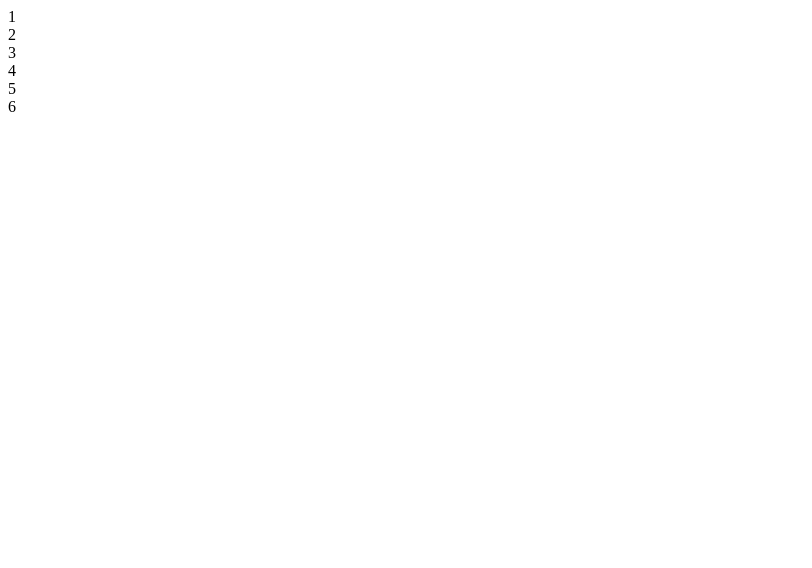
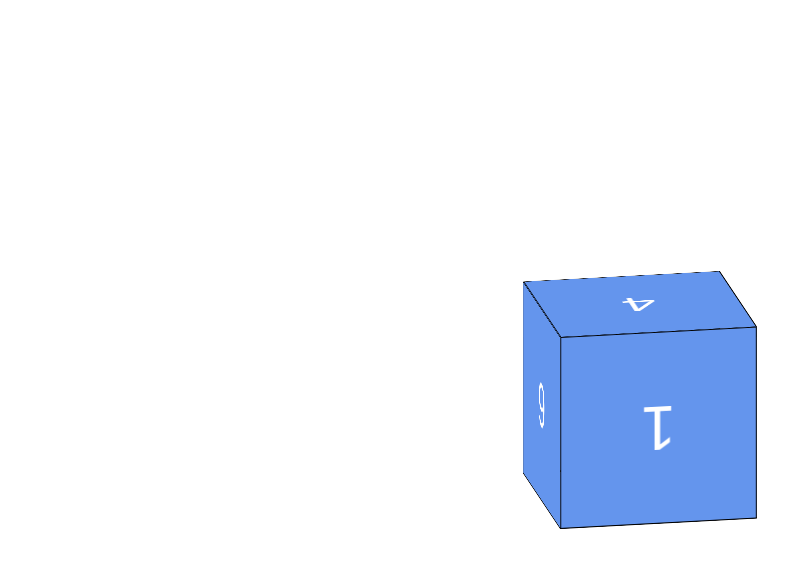
Before and after one commit to Gouseppe/prueba, a plain HTML site: page index.html in a window 1280 px wide. Shown: the whole page, without its empty margins (0-812 px from the left). Drawn offline with Linux system fonts and the light colour scheme.

Commit message:
esta terminado

```diff
--- a/index.html
+++ b/index.html
@@ -1,19 +1,22 @@
 <!DOCTYPE html>
 <html lang="en">
-<head>
-    <meta charset="UTF-8">
-    <meta http-equiv="X-UA-Compatible" content="IE=edge">
-    <meta name="viewport" content="width=device-width, initial-scale=1.0">
+  <head>
+    <meta charset="UTF-8" />
+    <meta http-equiv="X-UA-Compatible" content="IE=edge" />
+    <meta name="viewport" content="width=device-width, initial-scale=1.0" />
     <title>Document</title>
-</head>
-<body>
-    <div class="cubo">
-        <div class="lado-superior">1</div>
-        <div class="lado-izquierdo">2</div>
-        <div class="lado-derecho">3</div>
-        <div class="lado-frontal">4</div>
-        <div class="lado-trasero">5</div>
-        <div class="lado-inferior">6</div>
+    <link rel="stylesheet" href="src/cubo.css" />
+  </head>
+  <body>
+    <div class="envoltorio">
+      <div class="cubo">
+        <div class="lado-superior lado">2</div>
+        <div class="lado-izquierdo lado">5</div>
+        <div class="lado-derecho lado">6</div>
+        <div class="lado-frontal lado">1</div>
+        <div class="lado-trasero lado">3</div>
+        <div class="lado-inferior lado">4</div>
+      </div>
     </div>
-</body>
+  </body>
 </html>
--- a/src/cubo.css
+++ b/src/cubo.css
@@ -2,4 +2,64 @@
     margin: 0px;
     padding: 0px;
     box-sizing: border-box;
+    font-family: sans-serif;
 }
+
+.envoltorio{
+    min-width: 100vw;
+    min-height: 100vh;
+    display: grid;
+    place-items: center;
+}
+
+.cubo{
+    width: 200px;
+    height: 200px;
+    position: relative;
+    transform-style: preserve-3d;
+    transform: rotateX(38deg) rotateY(38deg);
+    animation: 3s rotacion infinite;
+}
+
+.lado{
+    width: 200px;
+    height: 200px;
+    background: cornflowerblue;
+    border: 1px solid black;
+    color: white;
+    font-size: 4rem;
+
+    position: absolute;
+
+    display: grid;
+    place-items: center;
+}
+.lado-frontal{
+    transform: translateZ(100px);
+}
+.lado-trasero{
+    transform: translateZ(-100px) rotateY(180deg);
+}
+.lado-superior{
+    transform: rotateX(90deg) translateZ(100px);
+}
+.lado-inferior{
+    transform: rotateX(-90deg) translateZ(100px);
+}
+.lado-izquierdo{
+    transform:  rotateY(-90deg) translateZ(100px);
+}
+
+.lado-derecho{
+    transform:  rotateY(90deg) translateZ(100px);
+}
+
+@keyframes rotacion {
+    from{
+        transform: rotateX(-38deg) rotateY(38deg);
+    }
+    to{
+        transform: rotateX(180deg) rotateY(180deg);
+    }
+
+}
```
